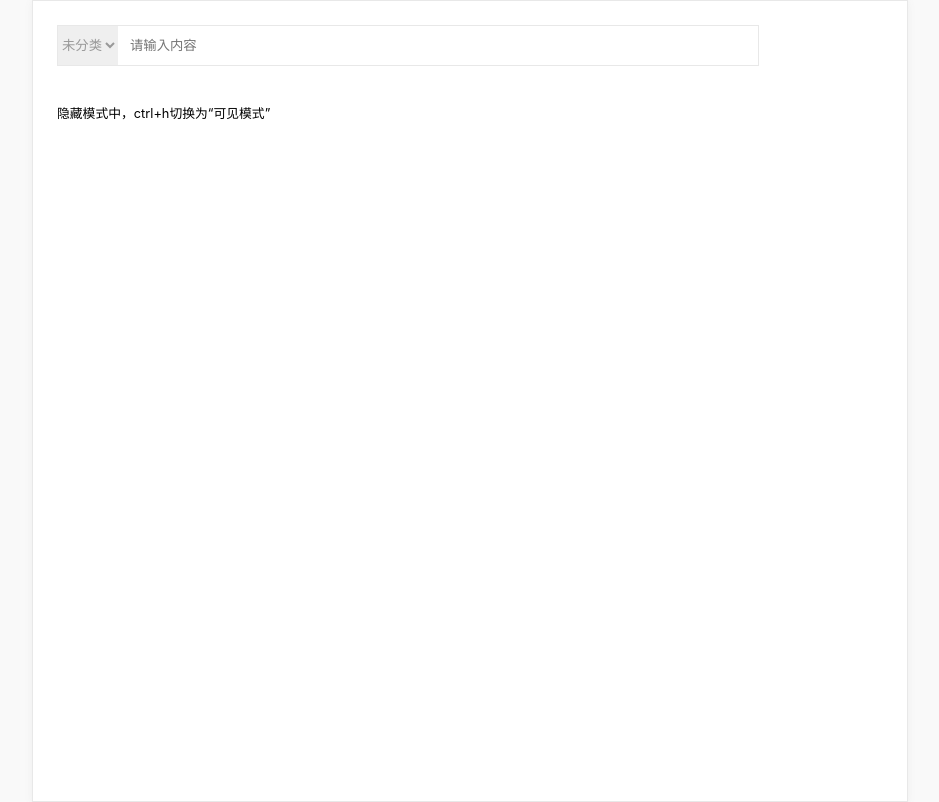
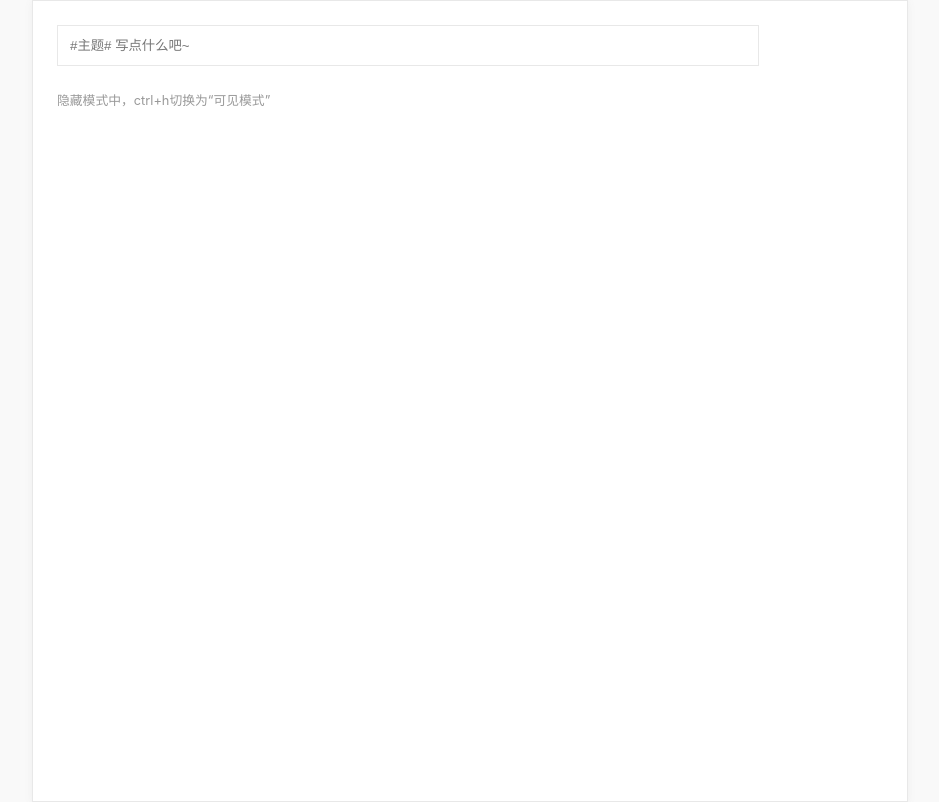
Before and after one commit to tangyefei/kaizen, a React (Create React App) app: page / in a window 1280 px wide. Shown: the whole page, without its empty margins (170-1109 px from the left). Built offline with nearby package versions, Linux system fonts and the light colour scheme.

Commit message:
feat: Adjust display format and abstract Tag component.

```diff
--- a/src/App.css
+++ b/src/App.css
@@ -2,7 +2,7 @@
 
 h1, h2, h3, h4, h5 {
   padding: 0;
-  margin: 12px 0;
+  margin: 0;
 }
 p {
   margin: 0;
@@ -37,12 +37,8 @@ p {
 
 /* common css for both mode */
 
-.page .note-item:hover {
+.write-mode .note-item:hover {
   box-shadow: 0 0 10px 0 rgba(0, 0, 0, 0.08);
-}
-
-.page .notice {
-  font-size: 0.8em;
 }
 
 .page .note-item .content-row {
@@ -52,6 +48,7 @@ p {
 }
 .page .note-item .content-row.deleted {
   text-decoration: line-through;
+  color: #999;
 }
 
 .write-mode .loading-banner {
@@ -60,7 +57,7 @@ p {
 }
 
 .page .edit-zone {
-  margin-bottom: 24px;
+  margin-bottom: 12px;
   padding: 24px 24px 0;
   position: relative;
 }
@@ -74,7 +71,7 @@ p {
   /* text-indent: 60px; */
   border: 1px solid #e8e8e8;
   outline: none;
-  padding: 6px 12px 6px 72px;
+  padding: 6px 12px 6px;
   box-sizing: border-box;
   word-break: break-all;
   line-height: 27px;
@@ -106,6 +103,15 @@ p {
 .write-mode .note-item {
   padding: 0 24px;
 }
+.gather-mode {
+  padding-top: 24px;
+}
+.gather-mode .date-section {
+  padding: 12px 12px 12px 24px;
+}
+.gather-mode .nodate-section {
+  padding-left: 12px;
+}
 .gather-mode .note-item {
   padding: 0 12px;
 }
@@ -116,7 +122,8 @@ p {
   display: inline;
   cursor: pointer;
 }
-.write-mode .note-item .desc-row {
+.write-mode .note-item .desc-row,
+.page .notice {
   font-size: 0.8em;
   color: #999;
   padding: 12px 0 6px;
@@ -133,20 +140,22 @@ p {
   padding: 4px 0 8px;
 
 }
-.gather-mode .cate-not-list {
-  padding: 0 24px;
+.gather-mode.all-cates .cate-note-list {
+  padding: 12px 24px 0 12px;
+  border-left: 1px dotted #999;
 }
 .gather-mode .note-item {
-  padding: 4px 0;
+  padding: 4px 12px;
 }
-.gather-mode .note-item + .note-item {
+/* .gather-mode .note-item + .note-item {
   border-top: 1px dotted #ccc;
-}
+} */
 
 
 
 .write-mode .category-list,
-.gather-mode .date-list {
+.gather-mode .date-list,
+.gather-mode .cate-list {
   padding: 12px 0;
   margin: 0 24px;
 }
--- a/src/App.js
+++ b/src/App.js
@@ -4,6 +4,7 @@ import React from 'react';
 import Note from './model/note';
 import NoteDao from './database/note';
 import Setting from './setting/index';
+import Tag from './components/tag';
 
 import './App.css';
 
@@ -41,6 +42,7 @@ class App extends React.Component {
       dateActive: null,
     };
     this.switchInputStyle = debounce(this.switchInputStyle.bind(this), 1200);
+    this.handleCateClick = this.handleCateClick.bind(this);
     this.listen();
     this.getAllNotes();
   }
@@ -135,18 +137,16 @@ class App extends React.Component {
       input: e.target.value
     }, this.switchInputStyle);
   }
-  handleCateClick(e) {
-    const category = e.target.dataset.cate;
-
+  handleCateClick(text) {
     this.setState({
-      cateActive: category,
-      cateSelected: category
+      cateActive: text,
+      cateSelected: text
     });
   }
 
   handleNoteSave() {
     const input = this.state.input;
-    const { content, category, createAt } = Note.createFromText(input, this.state.cateSelected);
+    const { content, category, createAt } = Note.createFromText(input);
 
     if (this.state.editingNote) {
       const submitItem = Object.assign(this.state.editingNote, {
@@ -182,7 +182,7 @@ class App extends React.Component {
   editNote(note) {
     this.setState({
       editingNote: note,
-      input: note.content,
+      input: `#${note.category[0]}# ${note.content}`,
       cateSelected: note.category
     });
   }
@@ -249,40 +249,66 @@ class App extends React.Component {
 
   }
 
-  prepareDateEls() {
-    const { dates } = this.state
-    const dateEls = dates.map(d => {
-      return <span data-date={d} className={d === this.state.dateActive ? 'tag active' : 'tag' } onClick={(e) => {this.handleDateClick(e) }}>{d}</span>
-    })
-
-    return <div className='date-list'>{dateEls}</div>;
+  generateOverviewPage() {
+    const { cateActive, dateActive, cateTextList, noteList, dates } = this.state;
+    const copyList = [ ...noteList ];
+    const dailyList = copyList.sort((a,b) => a.createAt - b.createAt );
+    const renderTag = (text) => {
+      const isActive = (cateActive && cateActive === text) || (!cateActive && !text);
+      return <Tag key={text} text={text} defaultText="全部" isActive={isActive} handleClick={this.handleCateClick} />
     }
 
-  generateOverviewPage() {
-    const { dateActive } = this.state;
-    const dateEls = this.prepareDateEls();
-    const dailyList = this.state.noteList.filter(d => manba(Number(d.createAt)).format() === dateActive).sort((a,b) => a.createAt - b.createAt );
-    const editZone = this.generateEditZone();
-    return <div className="page gather-mode">
-      { editZone }
-      { dateEls }
-      {
-        this.state.cateTextList.map(cate => {
-          const noteList = dailyList.filter(input => input.category[0] === cate);
-          if(noteList.length > 0) {
-            return <div className="cate-not-list">
-              <h4>{ cate }</h4>
-              {
-                noteList.map(d => {
+    const renderCateList = () => {
+      let tagList = [renderTag(), ...cateTextList.map(d => {
+        return d ? renderTag(d) : ''
+      })];
+      return <div className='cate-list'>{ tagList }</div>;
+    }
+
+    const generateCateSection = (noteList) => {
+      return noteList.map(d => {
         return <div className="note-item">
           <p className={d.done ? 'content-row deleted' : 'content-row'}>{this.generateContent(d.content)}</p>
         </div>
       })
     }
+    // const editZone = this.generateEditZone();
+    //   { editZone }
+      // const noteList = dailyList.filter(input => input.category[0] === this.state.cateActive);
+      {/* { dateEls } */}
+    return <div className={cateActive ? 'page gather-mode' : 'page gather-mode  all-cates'}>
+      { renderCateList() }
+      {
+        cateActive ?
+        <div className="nodate-section">
+          <div className="cate-note-list">
+            { generateCateSection(dailyList.filter(input => input.category[0] === cateActive)) }
+          </div>
+        </div>
+         :
+        dates.map(date => {
+          return <div className="date-section">
+            <h5 class="date-title">{manba(date).format('nn')}</h5>
+            {
+              cateTextList.map(cate => {
+              const noteList = dailyList.filter(input => input.category[0] === cate && manba(Number(input.createAt)).format() === date);
+              if(noteList.length > 0) {
+                return <div className="cate-note-list">
+                  <h5>📁 { cate }</h5>
+                  {
+                    generateCateSection(noteList)
+                  }
                 </div>
               } else {
                 return '';
               }
+            })
+            }
+          </div>
+        })
+      }
+    </div>
+
       // return {
       //   noteList.length > 0 ?
       //   (<div>
@@ -296,20 +322,17 @@ class App extends React.Component {
       //     }
       //   </div>) : ''
       // }
-        })
-      }
-    </div>
   }
 
   generateEditZone() {
     const { input, editingNote, cateActive, noteList } = this.state;
     return (
       <div className="edit-zone">
-        <select value={this.state.cateSelected} onChange={(e) => { this.handleCateChange(e) }}>
+        {/* <select value={this.state.cateSelected} onChange={(e) => { this.handleCateChange(e) }}>
           {['未分类', ...this.state.cateTextList.filter(d => !!d)].map((option) => (
             <option value={option}>{option}</option>
           ))}
-        </select>
+        </select> */}
         {
         this.state.showTextarea ?
           <textarea ref={(input) => { this.textRef = input; }} className="editor-textarea" value={this.state.input} placeholder="请输入内容" onChange={(e) => { this.handleInputChange(e) }} />
@@ -318,7 +341,7 @@ class App extends React.Component {
         onCompositionStart={(e) => this.handleComposition(e)}
         onCompositionUpdate={(e) => this.handleComposition(e)}
         onCompositionEnd={(e) => this.handleComposition(e)}
-        className="editor-input" value={this.state.input}  placeholder="请输入内容" onChange={(e) => { this.handleInputChange(e) }} />
+        className="editor-input" value={this.state.input}  placeholder="#主题# 写点什么吧~" onChange={(e) => { this.handleInputChange(e) }} />
         }
 
         {
@@ -347,9 +370,10 @@ class App extends React.Component {
               <span>{ cateActive ? '' :  <span>{ d.category && d.category.join('/') }&nbsp;</span> }</span>
               <span className="id-place">#{ d.id }&nbsp;</span>
               <span className="create-date">创建于{manba(Number(d.createAt)).format('k')}</span>
+              {/* {cateActive + '_' + d.category.join('')} */}
               <span className="operation">
                 {
-                  cateActive && d.category.join('') === '备忘' ?
+                  d.category.join('') === '备忘' ?
                   <span>
                     <a href="#" className="btn" onClick={() => { this.toggleDone(d)}}>{d.done ? '未完' : '完成'}</a>
                     <span style={{ display: 'inline-block', width:'12px' }}></span>
@@ -367,27 +391,17 @@ class App extends React.Component {
       });
     }
 
-    const renderTag = (text) => {
-      const isActive = (cateActive && cateActive === text) || (!cateActive && !text);
-      return <span data-cate={text} className={isActive ? 'tag active' : 'tag' } onClick={(e) => {this.handleCateClick(e) }}>{text || '全部(' + count + ')'}</span>
-    }
-
-    const renderCateList = () => {
-      return [renderTag(), ...this.state.cateTextList.map(d => {
-        return d ? renderTag(d) : ''
-      })];
-    }
     // value={this.state.input}
     return <div className="page write-mode">
       { editZone }
       {
         this.state.loading ?
-        <div className="loading-banner"><span className="notice">加载中...</span></div> : <div className="page-main">
-          <div className="category-list">
+        <div className="loading-banner"><div className="notice">加载中...</div></div> : <div className="page-main">
+          {/* <div className="category-list">
             { this.state.noteVisible ? renderCateList() : <span className="notice">隐藏模式中，ctrl+h切换为“可见模式”</span> }
-          </div>
+          </div> */}
           <div className="note-list">
-            { this.state.noteVisible ? renderCateTags() : ''}
+            { this.state.noteVisible ? renderCateTags() : <div className="note-item"><div className="notice">隐藏模式中，ctrl+h切换为“可见模式”</div></div>}
           </div>
         </div>
       }
--- /dev/null
+++ b/src/components/tag.js
@@ -0,0 +1,15 @@
+import React from 'react';
+
+class Tag extends React.Component {
+  constructor(props) {
+    super(props);
+  }
+
+  render() {
+    const { text, defaultText, isActive, handleClick } = this.props;
+
+    return <span data-text={text} className={isActive ? 'tag active' : 'tag' } onClick={() => handleClick(text)}>{text || defaultText}</span>
+  }
+}
+
+export default Tag;
--- a/src/model/note.js
+++ b/src/model/note.js
@@ -1,3 +1,5 @@
+import manba from 'manba';
+
 export default class Note {
   /*
     category: Array
@@ -13,14 +15,13 @@ export default class Note {
   }
 }
 
-Note.createFromText = function(text, category = '未分类') {
-  // const splits = text.split(' ');
-  // let content = text, category = [];
-
-  // if(splits.length > 1) {
-  //   // 定义维数组结构，为了以后支持多级分类进行兼容
-  //   category = [ splits[0] ];
-  //   content = splits.slice(1).join(' ');
-  // }
-  return new Note([category], text, (new Date()).getTime() );
+Note.createFromText = function(input) {
+  let category = 'n/a';
+  let text = input;
+  let match = input.match(/^\#(.+)\#\s{1,}(.+)$/)
+  if(match) {
+    category = match[1];
+    text = match[2];
+  }
+  return new Note([category], text, (new Date()).getTime());
 }
```
Also changed, not shown: 2 other files (tests, documents, lock files or other folders). Lines whose indentation alone changed are shown as unchanged.
